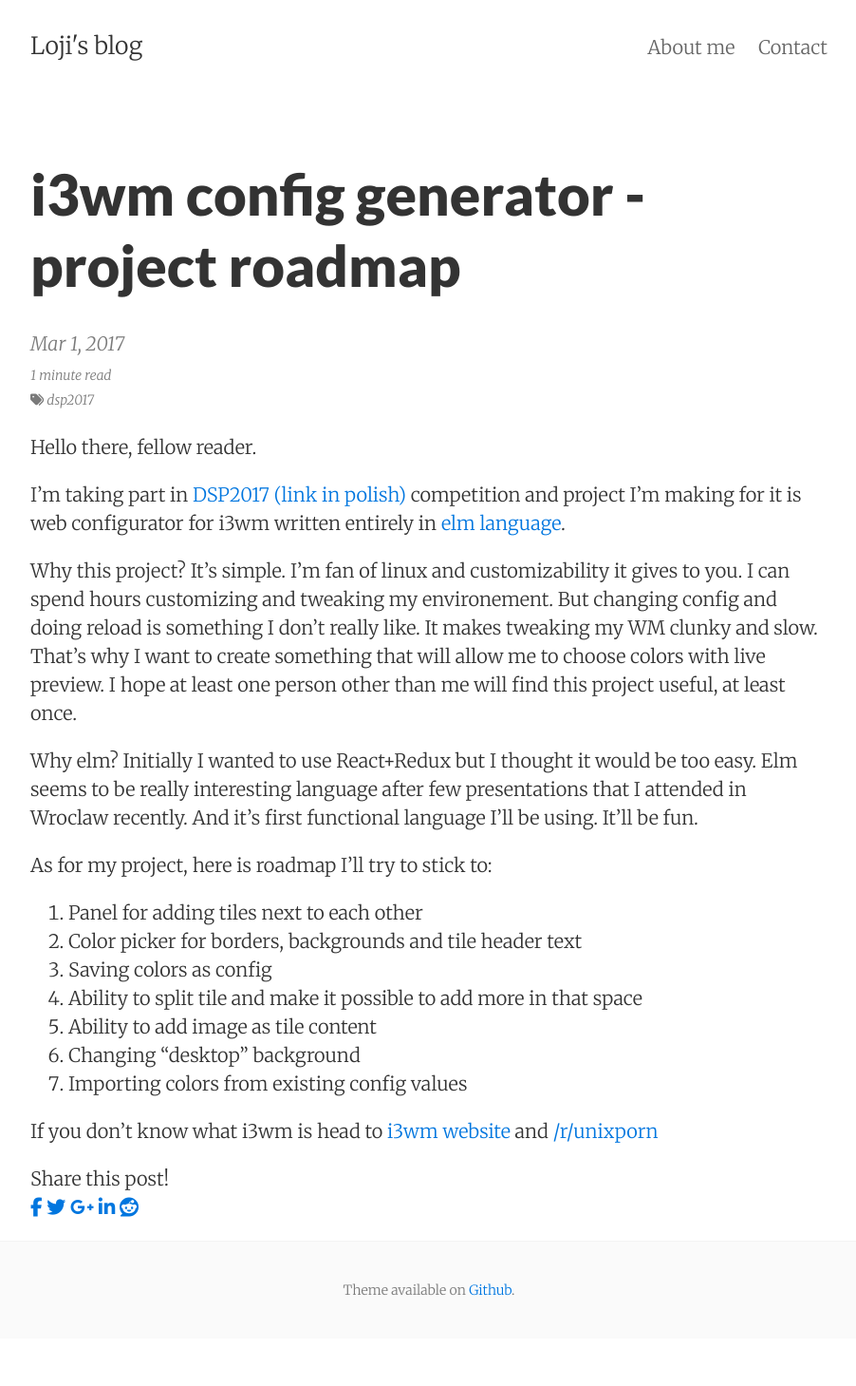
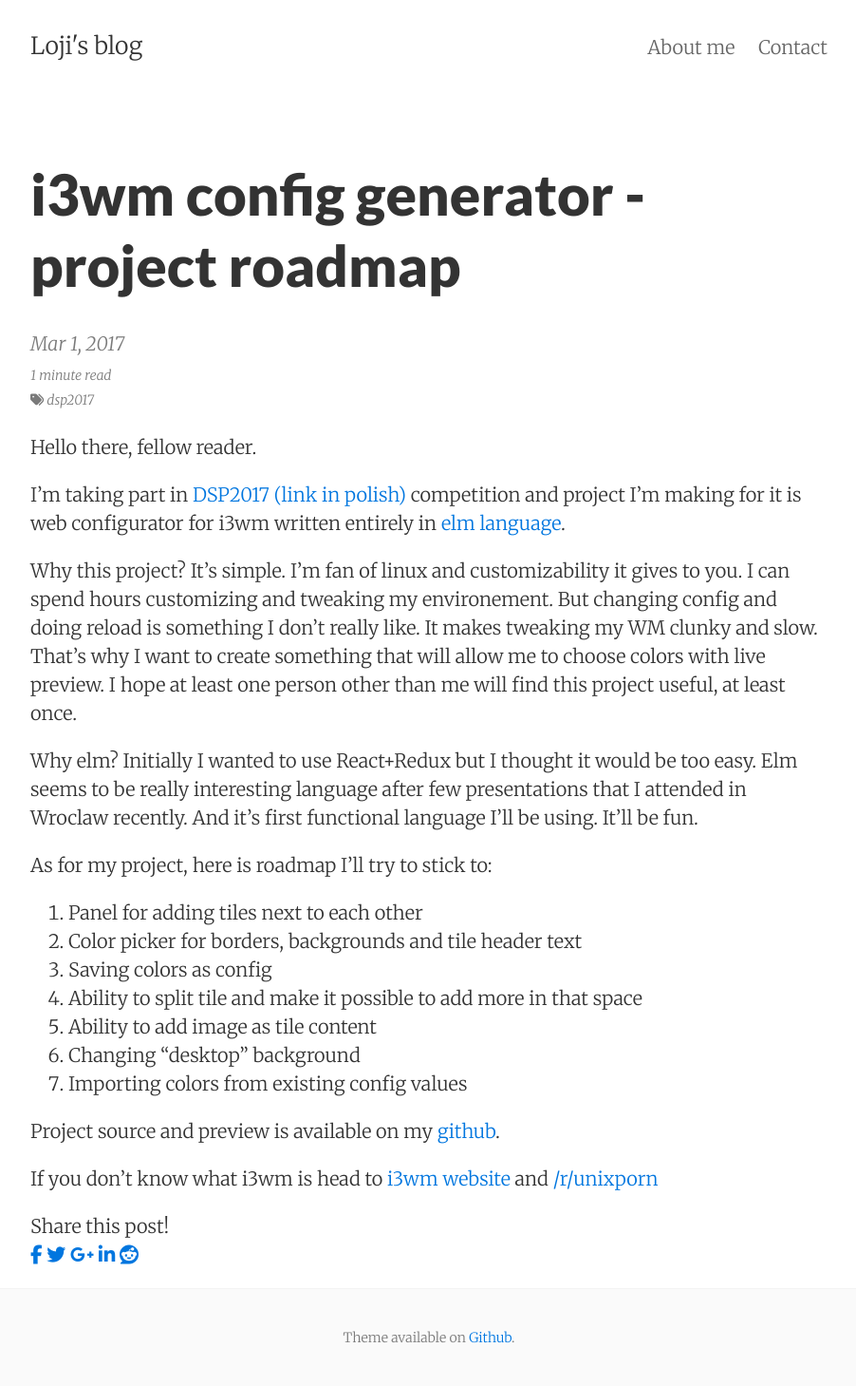
Before and after one commit to Loji/loji.github.io, a Jekyll site: the page built from _posts/2017-03-01-i3wm-config-generator-project-roadmap.md, in a window 1280 px wide. Shown: the whole page at 95% size, without its empty margins (188-1090 px from the left). Built offline with Jekyll 4.4.1, drawn with Linux system fonts in a browser that asks for light colours; nearby versions of some CDN libraries; before the commit the page ends 1409 px from its top, so only the background shows below that.

Commit message:
Adding project link

```diff
--- a/_posts/2017-03-01-i3wm-config-generator-project-roadmap.md
+++ b/_posts/2017-03-01-i3wm-config-generator-project-roadmap.md
@@ -34,5 +34,7 @@ As for my project, here is roadmap I'll try to stick to:
 6. Changing "desktop" background
 7. Importing colors from existing config values
 
+Project source and preview is available on my [github](https://github.com/Loji/i3wm-config-generator).
+
 If you don't know what i3wm is head to [i3wm website](https://i3wm.org/) and
 [/r/unixporn](https://www.reddit.com/r/unixporn/search?q=i3&sort=top&restrict_sr=on&t=all)
```
